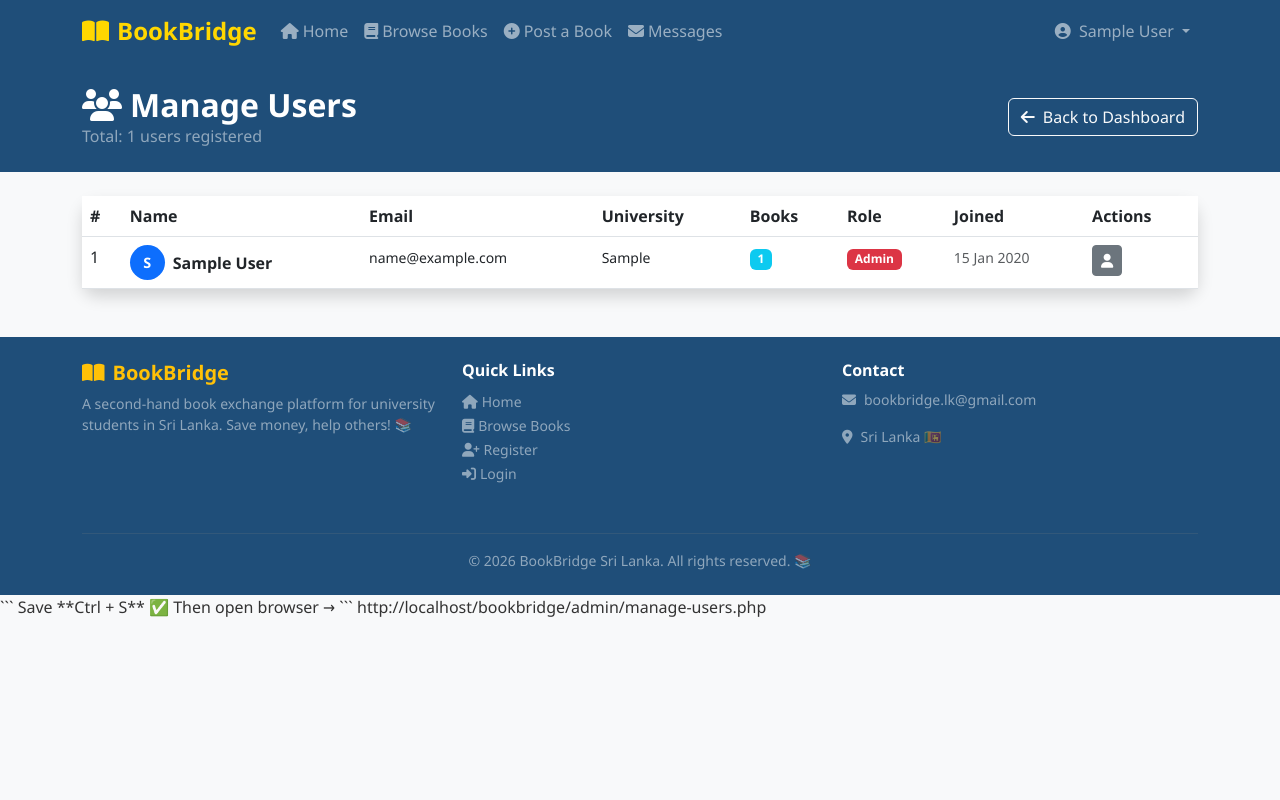
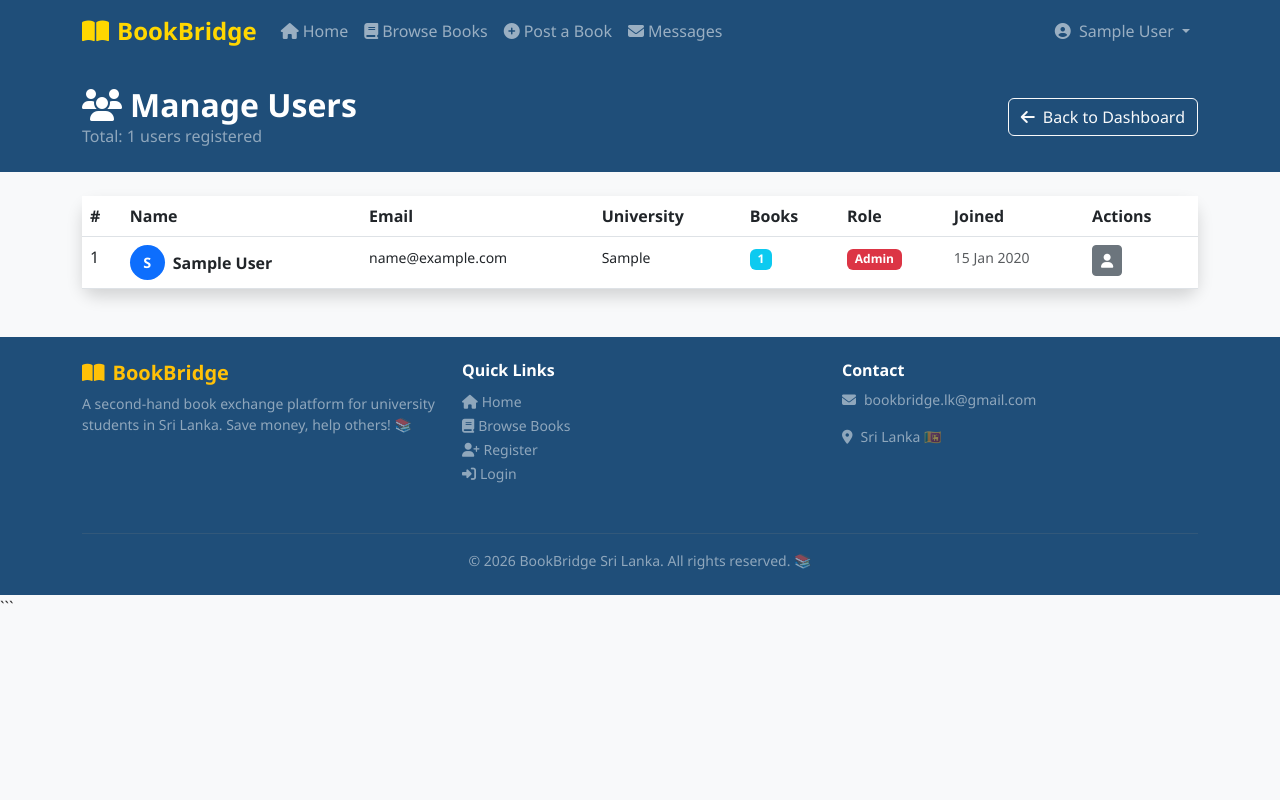
Before and after one commit to annsayuri/Second-hand-Book-Exchange-for-University-Students, a PHP site: page /admin/manage-users.php in a window 1280 px wide. Run offline with PHP 8.4, Linux system fonts and the light colour scheme; the visitor is signed in with stand-in values (Sample User, id 1); tables that the repository leaves empty or names only in its code hold one stand-in row (values such as "Sample post"); a stand-in replaces the project's code that opens the database connection.

Commit message:
remove unwantes line in the code

````diff
--- a/admin/manage-users.php
+++ b/admin/manage-users.php
@@ -170,9 +170,3 @@ $users = $pdo->query("SELECT u.*,
 
 <?php require_once '../includes/footer.php'; ?>
 ```
-
-Save **Ctrl + S** ✅
-
-Then open browser →
-```
-http://localhost/bookbridge/admin/manage-users.php
````
